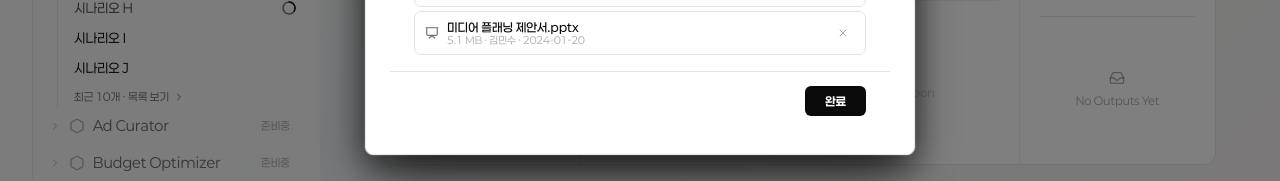
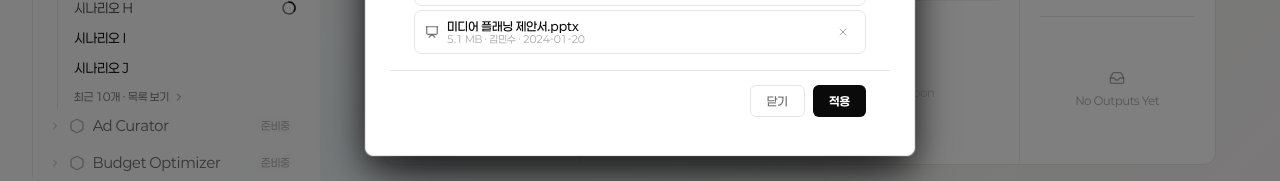
Before and after one commit to taetaej/ReadySet, a React (Vite) app: page /slot/1 in a window 1280 px wide. Both pictures are taken after a click on the button 1181 px from the left and 698 px from the top of the page. Shown: the part 450-631 px from the top of the page. Built offline with nearby package versions, Linux system fonts and the light colour scheme.

Commit message:
refactor: Resources 관리 다이얼로그 버튼 완료→닫기+적용으로 변경

```diff
--- a/src/components/reachcaster/SlotHomeSections.tsx
+++ b/src/components/reachcaster/SlotHomeSections.tsx
@@ -320,12 +320,24 @@ export function DocumentsSection({ isAdmin }: DocumentsSectionProps) {
             <div style={{
               padding: '14px 24px',
               borderTop: `1px solid ${colors.border}`,
-              display: 'flex', justifyContent: 'flex-end',
+              display: 'flex', justifyContent: 'flex-end', gap: '8px',
             }}>
               <button
                 onClick={() => setDialogOpen(false)}
                 style={{
-                  padding: '8px 20px', borderRadius: '6px',
+                  padding: '8px 16px', borderRadius: '6px',
+                  fontSize: '12px', fontWeight: 500,
+                  backgroundColor: 'transparent', color: colors.textMuted,
+                  border: `1px solid ${colors.border}`,
+                  cursor: 'pointer', fontFamily: 'Paperlogy, sans-serif',
+                }}
+              >
+                닫기
+              </button>
+              <button
+                onClick={() => setDialogOpen(false)}
+                style={{
+                  padding: '8px 16px', borderRadius: '6px',
                   fontSize: '12px', fontWeight: 600,
                   backgroundColor: 'hsl(var(--foreground))',
                   color: 'hsl(var(--background))',
@@ -333,7 +345,7 @@ export function DocumentsSection({ isAdmin }: DocumentsSectionProps) {
                   fontFamily: 'Paperlogy, sans-serif',
                 }}
               >
-                완료
+                적용
               </button>
             </div>
           </div>
```
